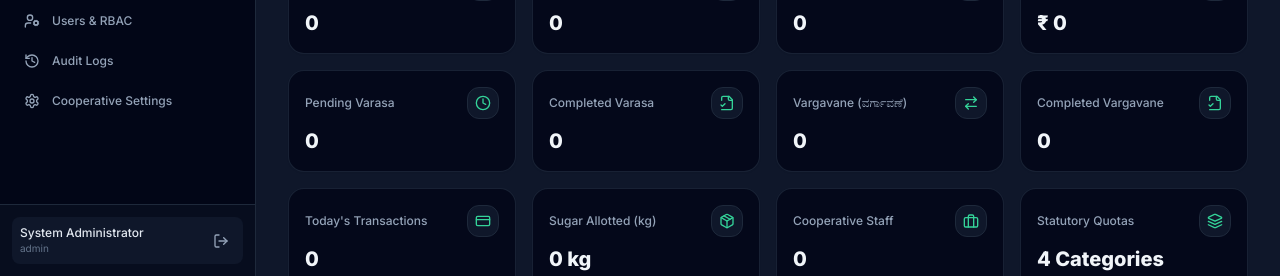
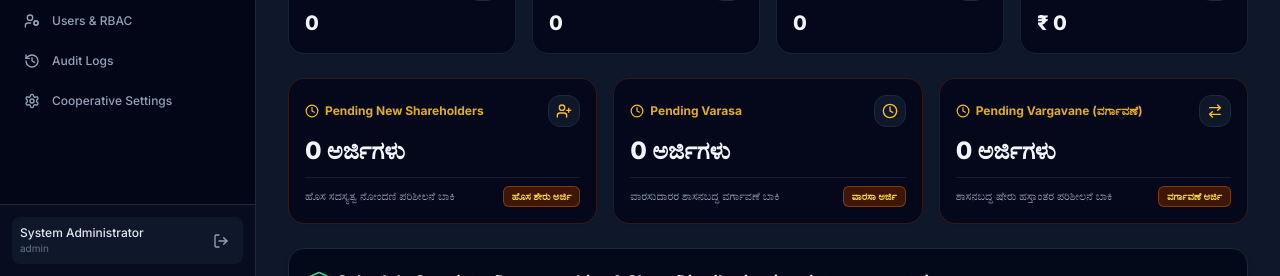
Before and after one commit to Avinash-Ghiradi/sugar-cooperative-erp, a React (Vite) app in the folder client/: page / in a window 1280 px wide. Shown: the part 524-800 px from the top of the page. Built offline with nearby package versions, Linux system fonts and the light colour scheme; no server answers; the database is empty; a web font is replaced by a local one.

Commit message:
feat: make 4th row Pending workflows (Pending New Shareholders, Pending Varasa, Pending Vargavane) and remove last row

```diff
--- a/client/src/components/Dashboard.jsx
+++ b/client/src/components/Dashboard.jsx
@@ -60,6 +60,10 @@ export default function Dashboard() {
   const catC = getCatDetails('ಕ');
   const catD = getCatDetails('ಡ');
 
+  const pendingNewCount = stats.pendingEnrollments !== undefined
+    ? stats.pendingEnrollments
+    : Math.max(0, (stats.totalEnrollments || 0) - (stats.approvedEnrollments || 0));
+
   const cardItems = [
     // Row 1: High Level Totals
     { title: 'Total Shareholders', value: stats.totalShareholders.toLocaleString(), icon: Users, color: 'emerald', link: 'shareholders' },
@@ -114,18 +118,37 @@ export default function Dashboard() {
     { title: 'Total Circles', value: stats.totalCircles.toLocaleString(), icon: MapPin, color: 'indigo', link: 'circles' },
     { title: 'Total Books (Ledgers)', value: (stats.totalBooks || 0).toLocaleString(), icon: BookOpen, color: 'sky', link: 'shareholders' },
     { title: 'Enrollment Capital', value: `₹ ${(stats.totalEnrollmentAmount || 0).toLocaleString()}`, icon: Coins, color: 'emerald', link: 'enrollment' },
+  ];
 
-    // Row 4: Transfers (Varasa & Vargavane)
-    { title: 'Pending Varasa', value: stats.pendingVarasa.toLocaleString(), icon: Clock, color: 'amber', link: 'varasa' },
-    { title: 'Completed Varasa', value: stats.completedVarasa.toLocaleString(), icon: FileCheck2, color: 'emerald', link: 'varasa' },
-    { title: 'Vargavane (ವರ್ಗಾವಣೆ)', value: (stats.totalVargavane || 0).toLocaleString(), icon: ArrowRightLeft, color: 'cyan', link: 'vargavane' },
-    { title: 'Completed Vargavane', value: (stats.completedVargavane || 0).toLocaleString(), icon: FileCheck2, color: 'teal', link: 'vargavane' },
-
-    // Row 5: Operations & Staff
-    { title: "Today's Transactions", value: stats.todayTx.toLocaleString(), icon: CreditCard, color: 'purple', link: 'transactions' },
-    { title: 'Sugar Allotted (kg)', value: `${stats.totalSugarAlloted.toLocaleString()} kg`, icon: Package, color: 'teal', link: 'sugar_allotment' },
-    { title: 'Cooperative Staff', value: (stats.totalEmployees || 0).toLocaleString(), icon: Briefcase, color: 'indigo', link: 'hr' },
-    { title: 'Statutory Quotas', value: `${charts.scheduleCastBreakdown?.length || 4} Categories Identified`, icon: Layers, color: 'emerald', link: 'shareholders' },
+  // Row 4: Pending Workflows (Pending New Shareholders, Pending Varasa, Pending Vargavane)
+  const pendingCardItems = [
+    {
+      title: 'Pending New Shareholders',
+      value: `${pendingNewCount.toLocaleString()} ಅರ್ಜಿಗಳು`,
+      subtitle: 'ಹೊಸ ಸದಸ್ಯತ್ವ ನೋಂದಣಿ ಪರಿಶೀಲನೆ ಬಾಕಿ',
+      badge: 'ಹೊಸ ಶೇರು ಅರ್ಜಿ',
+      icon: UserPlus,
+      color: 'teal',
+      link: 'enrollment'
+    },
+    {
+      title: 'Pending Varasa',
+      value: `${(stats.pendingVarasa || 0).toLocaleString()} ಅರ್ಜಿಗಳು`,
+      subtitle: 'ವಾರಸುದಾರರ ಶಾಸನಬದ್ಧ ವರ್ಗಾವಣೆ ಬಾಕಿ',
+      badge: 'ವಾರಸಾ ಅರ್ಜಿ',
+      icon: Clock,
+      color: 'amber',
+      link: 'varasa'
+    },
+    {
+      title: 'Pending Vargavane (ವರ್ಗಾವಣೆ)',
+      value: `${(stats.pendingVargavane !== undefined ? stats.pendingVargavane : (stats.totalVargavane || 0)).toLocaleString()} ಅರ್ಜಿಗಳು`,
+      subtitle: 'ಶಾಸನಬದ್ಧ ಷೇರು ಹಸ್ತಾಂತರ ಪರಿಶೀಲನೆ ಬಾಕಿ',
+      badge: 'ವರ್ಗಾವಣೆ ಅರ್ಜಿ',
+      icon: ArrowRightLeft,
+      color: 'purple',
+      link: 'vargavane'
+    }
   ];
 
   return (
@@ -174,7 +197,7 @@ export default function Dashboard() {
         </div>
       </div>
 
-      {/* Stat Cards Grid (Including Row 2 Category Wise Details) */}
+      {/* Rows 1-3: Stat Cards Grid (Totals, Category Details, Geography & Books) */}
       <div className="grid grid-cols-1 sm:grid-cols-2 lg:grid-cols-4 gap-4">
         {cardItems.map((c, i) => {
           const Icon = c.icon;
@@ -206,6 +229,44 @@ export default function Dashboard() {
                   <span className="truncate text-slate-400 font-medium">{c.subtitle}</span>
                   {c.badge && (
                     <span className="px-2 py-0.5 rounded-md text-[10px] font-bold bg-emerald-950/90 text-emerald-300 border border-emerald-800/60 shrink-0">
+                      {c.badge}
+                    </span>
+                  )}
+                </div>
+              )}
+            </div>
+          );
+        })}
+      </div>
+
+      {/* Row 4: Pending Workflows (Pending New Shareholders, Pending Varasa, Pending Vargavane) */}
+      <div className="grid grid-cols-1 md:grid-cols-3 gap-4">
+        {pendingCardItems.map((c, i) => {
+          const Icon = c.icon;
+          return (
+            <div
+              key={i}
+              onClick={() => setActiveModule(c.link)}
+              className="bg-slate-950/80 hover:bg-slate-900 border border-amber-900/40 hover:border-amber-500/60 rounded-2xl p-4 transition-all cursor-pointer group shadow-sm flex flex-col justify-between"
+            >
+              <div>
+                <div className="flex items-center justify-between">
+                  <span className="text-xs font-bold text-amber-400/90 group-hover:text-amber-300 transition-colors flex items-center gap-1.5">
+                    <Clock className="w-3.5 h-3.5 text-amber-400" />
+                    {c.title}
+                  </span>
+                  <div className="w-8 h-8 rounded-xl bg-slate-900 group-hover:bg-amber-950/80 border border-slate-800 flex items-center justify-center text-amber-400 group-hover:scale-110 transition-transform">
+                    <Icon className="w-4 h-4" />
+                  </div>
+                </div>
+                <div className="text-2xl font-black text-slate-100 mt-2">{c.value}</div>
+              </div>
+
+              {(c.subtitle || c.badge) && (
+                <div className="text-[11px] text-slate-400 mt-2.5 pt-2 border-t border-slate-800/70 flex items-center justify-between gap-1">
+                  <span className="truncate text-slate-400 font-medium">{c.subtitle}</span>
+                  {c.badge && (
+                    <span className="px-2 py-0.5 rounded-md text-[10px] font-bold bg-amber-950/90 text-amber-300 border border-amber-700/60 shrink-0">
                       {c.badge}
                     </span>
                   )}
--- a/client/src/services/cloudDb.js
+++ b/client/src/services/cloudDb.js
@@ -819,6 +819,7 @@ export const CloudDbService = {
           totalEnrollmentShares,
           totalEnrollmentAmount,
           approvedEnrollments,
+          pendingEnrollments: totalEnrollments - approvedEnrollments,
           todayTx,
           todayAttendance: 0,
           totalSugarAlloted,
```
Also changed, not shown: client/src/services/api.js.
